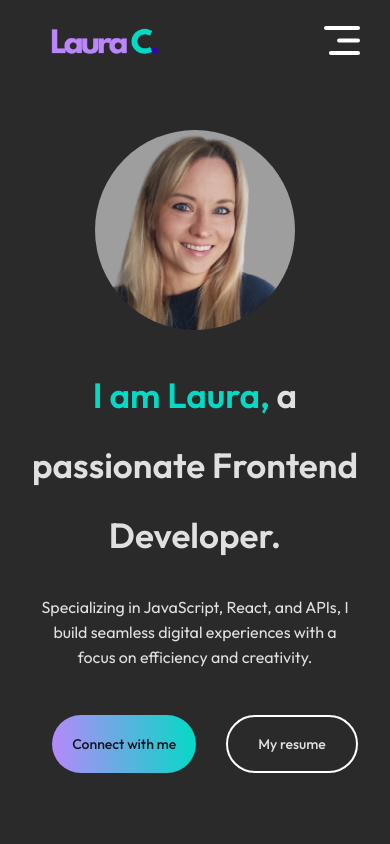
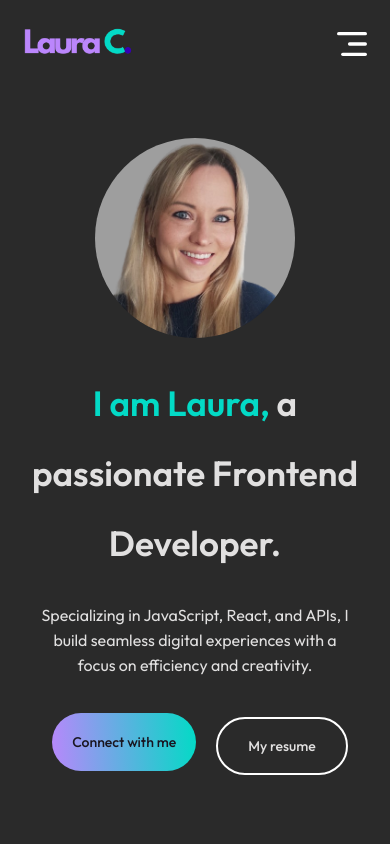
Before and after one commit to lauraz-15/mycodingworks, a React (Create React App) app: page / in a window 390 px wide. Shown: the top 844 px of the page. Built offline with nearby package versions, Linux system fonts and the light colour scheme.

Commit message:
fix styles for navnar and burger menu

```diff
--- a/src/Components/Footer/Footer.css
+++ b/src/Components/Footer/Footer.css
@@ -57,6 +57,7 @@ input {
   cursor: pointer;
   transition: 0.3s;
   color: white;
+  border: unset;
 }
 
 .subscribe-btn:hover {
--- a/src/Components/Navbar/Navbar.css
+++ b/src/Components/Navbar/Navbar.css
@@ -2,7 +2,7 @@
   display: flex;
   align-items: center;
   justify-content: space-between;
-  margin: 20px 17px;
+  margin: 20px 10%;
 }
 
 .nav-menu {
@@ -16,6 +16,7 @@
 .navbar .logo {
   width: 120px;
   height: auto;
+  margin-bottom: 8px;
 }
 
 .nav-connect {
@@ -35,6 +36,14 @@
 .active {
   border-bottom: 3px solid #bb86fc;
   padding-bottom: 0.3rem;
+}
+
+ul.nav-menu {
+  display: flex;
+  align-items: center;
+  list-style: none;
+  gap: 40px;
+  font-size: 16px;
 }
 
 li {
@@ -59,28 +68,30 @@ li {
 
 @media (max-width: 768px) {
   .navbar {
-    margin: 20px 50px;
+    margin: 20px 6%;
   }
   .nav-connect {
     display: none;
   }
   .burger-open {
     display: block;
-    position: fixed;
-    right: 30px;
+    position: absolute;
+    right: 23px;
+    cursor: pointer;
+    width: 30px;
   }
 
   .menu-close-btn {
-    width: 30px;
+    width: 20px;
     display: flex;
     margin-left: auto;
     padding: 1rem;
+    margin-bottom: 3rem;
   }
 
-  ul {
+  ul.nav-menu {
     position: fixed;
     flex-direction: column;
-    align-items: center;
     top: 0;
     gap: 30px;
     background-color: #1f0016;
@@ -89,12 +100,34 @@ li {
     z-index: 2;
     transition: right 0.5s;
     right: -350px;
+    display: flex;
+    align-items: flex-start;
+    list-style: none;
+    gap: 5px;
+    font-size: 16px;
+    background: #32323c;
   }
 
   li {
     font-size: 20px;
-    padding-left: 100px;
+    padding-left: 1.5rem;
     flex-direction: row;
     gap: 20px;
   }
+
+  .anchor-link {
+    font-size: 22px;
+    padding: unset;
+    padding-bottom: 0.5rem;
+    margin: 10px;
+    border-radius: unset;
+  }
+
+  li.active {
+    border-bottom: unset;
+  }
+
+  li.active .anchor-link {
+    border-bottom: 3px solid #03dac6;
+  }
 }
```
